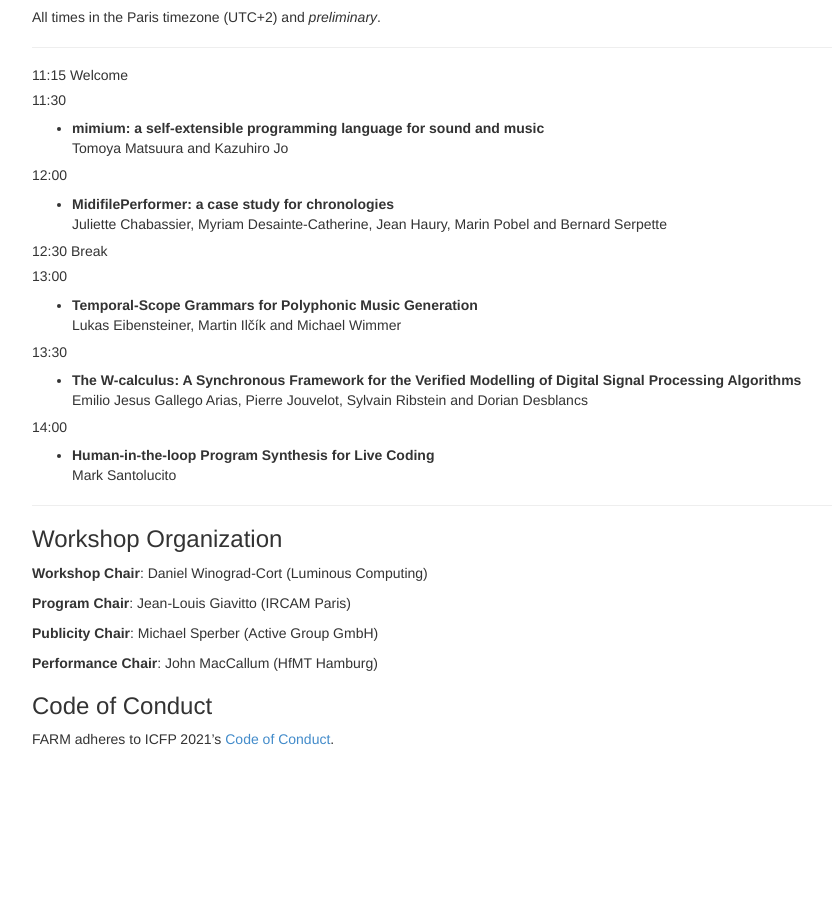
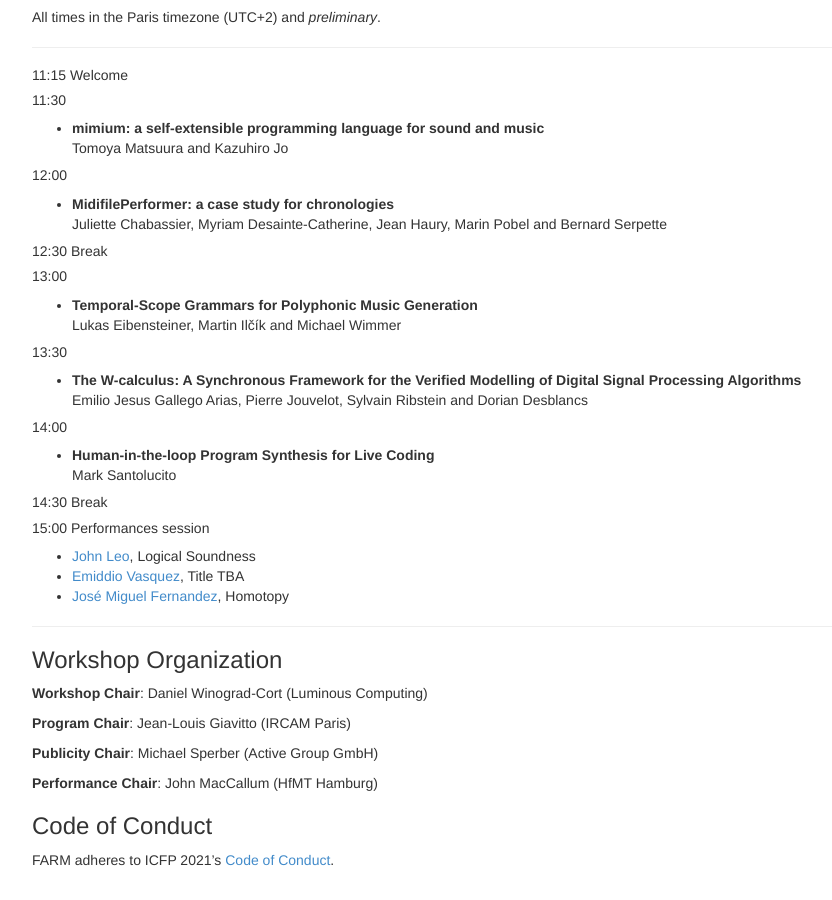
Before and after one commit to functional-art/functional-art.github.com, a Jekyll site: the page built from 2021/index.md, in a window 1280 px wide and 900 px high, scrolled down 654 px. Shown: the whole window, without its empty margins (38-870 px from the left). Built offline with Jekyll 4.4.1, drawn with Linux system fonts in a browser that asks for light colours; nearby versions of some CDN libraries; before the commit the page ends 1433 px from its top, so only the background shows below that.

Commit message:
Performance session

```diff
--- a/2021/index.md
+++ b/2021/index.md
@@ -82,6 +82,15 @@ Emilio Jesus Gallego Arias, Pierre Jouvelot, Sylvain Ribstein and Dorian Desblan
 * **Human-in-the-loop Program Synthesis for Live Coding**<br/>
   Mark Santolucito
 
+##### 14:30 Break
+
+##### 15:00 Performances session
+
+* [John Leo](http://www.halfaya.org/leo/), Logical Soundness
+* [Emiddio Vasquez](https://emiddiovasquez.info/), Title TBA
+* [José Miguel Fernandez](https://zkm.de/en/person/jose-miguel-fernandez), Homotopy
+
+
 -------
 
 ### Workshop Organization
```
